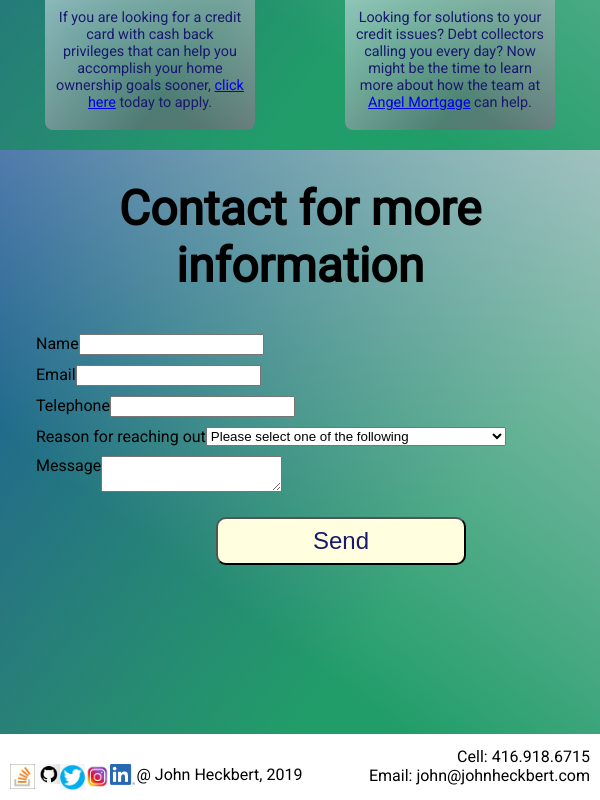
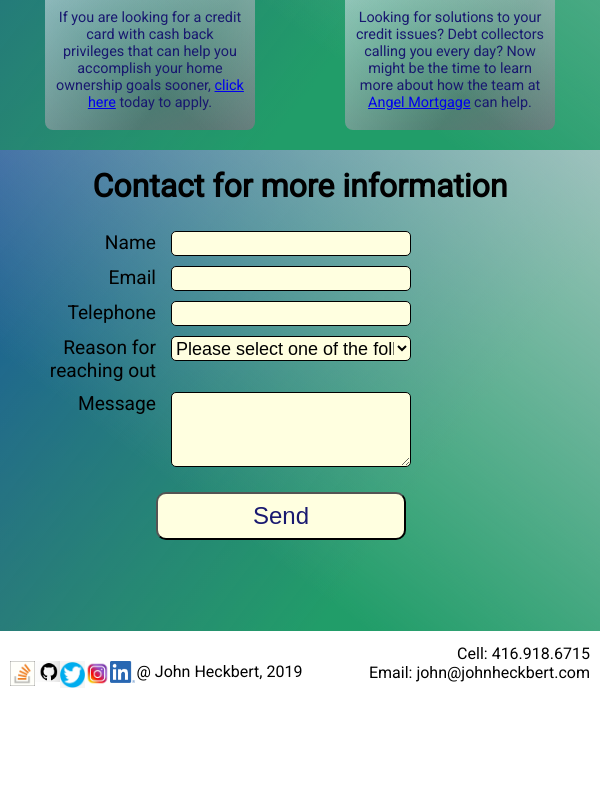
Before and after one commit to jheckbert/portfolio, a React (Create React App) app: page / in a window 600 px wide. Shown: the part 3145-3945 px from the top of the page. After the commit the page ends 3842 px from the top, so only its background shows below. Built offline with nearby package versions, Linux system fonts and the light colour scheme.

Commit message:
styling all done - ready to go to production

```diff
--- a/src/components/ContactForm/ContactForm.scss
+++ b/src/components/ContactForm/ContactForm.scss
@@ -5,10 +5,17 @@
                 linear-gradient(336deg, rgba(243, 80, 4, 0.8), rgba(25, 83, 150, 0.8) 70.71%);
     margin-top: -40px;
 
+    @media screen and (max-width: 1023px) {
+    &__title {
+        font-size: 2rem;
+        padding-top: 5%;
+    }}
+
+    @media screen and (min-width: 1024px) {
     &__title {
         font-size: 3rem;
         padding-top: 5%;
-    }
+    }}
 
     &__form {
         display: flex;
@@ -27,6 +34,16 @@
         margin-bottom: 10px;
     }
 
+    @media screen and (max-width: 767px) {
+    &__name-label {
+        font-size: larger;
+        float:left;
+        width: 20%;
+        text-align:right;
+        margin-right:15px;
+    }}
+
+
     @media screen and (min-width: 768px) {
     &__name-label {
         font-size: larger;
@@ -34,6 +51,20 @@
         width: 35%;
         text-align:right;
         margin-right:15px;
+    }}
+
+    @media screen and (max-width: 767px) {
+    &__name-field {
+        display: block;
+        box-sizing: border-box;
+        border: 1px black solid;
+        border-radius: 5px;
+        height: 25px;
+        font-size: large;
+        background-color: lightyellow;
+        margin-right: 20%;
+        float: left;
+        width: 40%;
     }}
 
     @media screen and (min-width: 768px) {
@@ -56,6 +87,15 @@
         margin-bottom: 10px;
     }
 
+    @media screen and (max-width: 767px) {
+    &__email-label {
+        font-size: larger;
+        float:left;
+        width: 20%;
+        text-align:right;
+        margin-right:15px;
+    }}
+
     @media screen and (min-width: 768px) {
     &__email-label {
         font-size: larger;
@@ -63,6 +103,20 @@
         width: 35%;
         text-align:right;
         margin-right:15px;
+    }}
+
+    @media screen and (max-width: 767px) {
+    &__email-field {
+        display: block;
+        box-sizing: border-box;
+        border: 1px black solid;
+        border-radius: 5px;
+        height: 25px;
+        font-size: large;
+        background-color: lightyellow;
+        margin-right: 20%;
+        float: left;
+        width: 40%;
     }}
 
     @media screen and (min-width: 768px) {
@@ -85,6 +139,15 @@
         margin-bottom: 10px;
     }
 
+    @media screen and (max-width: 767px) {
+    &__telephone-label {
+        font-size: larger;
+        float:left;
+        width: 20%;
+        text-align:right;
+        margin-right:15px;
+    }}
+
     @media screen and (min-width: 768px) {
     &__telephone-label {
         font-size: larger;
@@ -92,6 +155,20 @@
         width: 35%;
         text-align:right;
         margin-right:15px;
+    }}
+
+    @media screen and (max-width: 767px) {
+    &__telephone-field {
+        display: block;
+        box-sizing: border-box;
+        border: 1px black solid;
+        border-radius: 5px;
+        height: 25px;
+        font-size: large;
+        background-color: lightyellow;
+        margin-right: 20%;
+        float: left;
+        width: 40%;
     }}
 
     @media screen and (min-width: 768px) {
@@ -114,6 +191,15 @@
         margin-bottom: 10px;
     }
 
+    @media screen and (max-width: 767px) {
+    &__selector-label {
+        font-size: larger;
+        float:left;
+        width: 20%;
+        text-align:right;
+        margin-right:15px;
+    }}
+
     @media screen and (min-width: 768px) {
     &__selector-label {
         font-size: larger;
@@ -121,6 +207,20 @@
         width: 35%;
         text-align:right;
         margin-right:15px;
+    }}
+
+    @media screen and (max-width: 768px) {
+    &__selector-field {
+        display: block;
+        box-sizing: border-box;
+        border: 1px black solid;
+        border-radius: 5px;
+        height: 25px;
+        font-size: large;
+        background-color: lightyellow;
+        margin-right: 20%;
+        float: left;
+        width: 40%;
     }}
 
     @media screen and (min-width: 768px) {
@@ -143,6 +243,15 @@
         margin-bottom: 10px;
     }
 
+    @media screen and (max-width: 768px) {
+    &__message-label {
+        font-size: larger;
+        float:left;
+        width: 20%;
+        text-align:right;
+        margin-right:15px;
+    }}
+
     @media screen and (min-width: 768px) {
     &__message-label {
         font-size: larger;
@@ -152,8 +261,22 @@
         margin-right:15px;
     }}
 
+    @media screen and (max-width: 767px) {
+    &__message-field {
+        display: block;
+        box-sizing: border-box;
+        border: 1px black solid;
+        border-radius: 5px;
+        height: 75px;
+        font-size: large;
+        background-color: lightyellow;
+        margin-right: 20%;
+        float: left;
+        width: 40%;
+    }}
+
     @media screen and (min-width: 768px) {
-        &__message-field {
+    &__message-field {
         display: block;
         box-sizing: border-box;
         border: 1px black solid;
@@ -166,15 +289,53 @@
         width: 30%;
     }}
 
+    @media screen and (max-width: 599px) {
     &__button {
-        width: 250px;
-        margin-left: 30%;
+        width: 200px;
+        margin-left: 15%;
         background-color: lightyellow;
         color: midnightblue;
         font-size: 24px;
         height: 3rem;
         border-radius: 10px;
         margin-top: 15px;
-    }
+    }}
+
+    @media screen and (min-width: 600px) {
+    &__button {
+        width: 250px;
+        margin-left: 20%;
+        background-color: lightyellow;
+        color: midnightblue;
+        font-size: 24px;
+        height: 3rem;
+        border-radius: 10px;
+        margin-top: 15px;
+    }}
+
+    @media screen and (min-width: 768px) {
+    &__button {
+        width: 250px;
+        margin-left: 35%;
+        background-color: lightyellow;
+        color: midnightblue;
+        font-size: 24px;
+        height: 3rem;
+        border-radius: 10px;
+        margin-top: 15px;
+    }}
+
+    @media screen and (min-width: 1024px) {
+    &__button {
+        width: 250px;
+        margin-left: 40%;
+        background-color: lightyellow;
+        color: midnightblue;
+        font-size: 24px;
+        height: 3rem;
+        border-radius: 10px;
+        margin-top: 15px;
+    }}
+
 
     };
--- a/src/components/PairProgramming/PairProgramming.scss
+++ b/src/components/PairProgramming/PairProgramming.scss
@@ -43,9 +43,8 @@
     @media screen and (min-width: 768px) {
     &__slide {
         display: block;
-        margin-left: 5px;
-        width:  35%;
-        margin-right: 10%;
+        margin-left: 2%;
+        width: 35%;
         margin-bottom: 5%;
     }}
 
```
